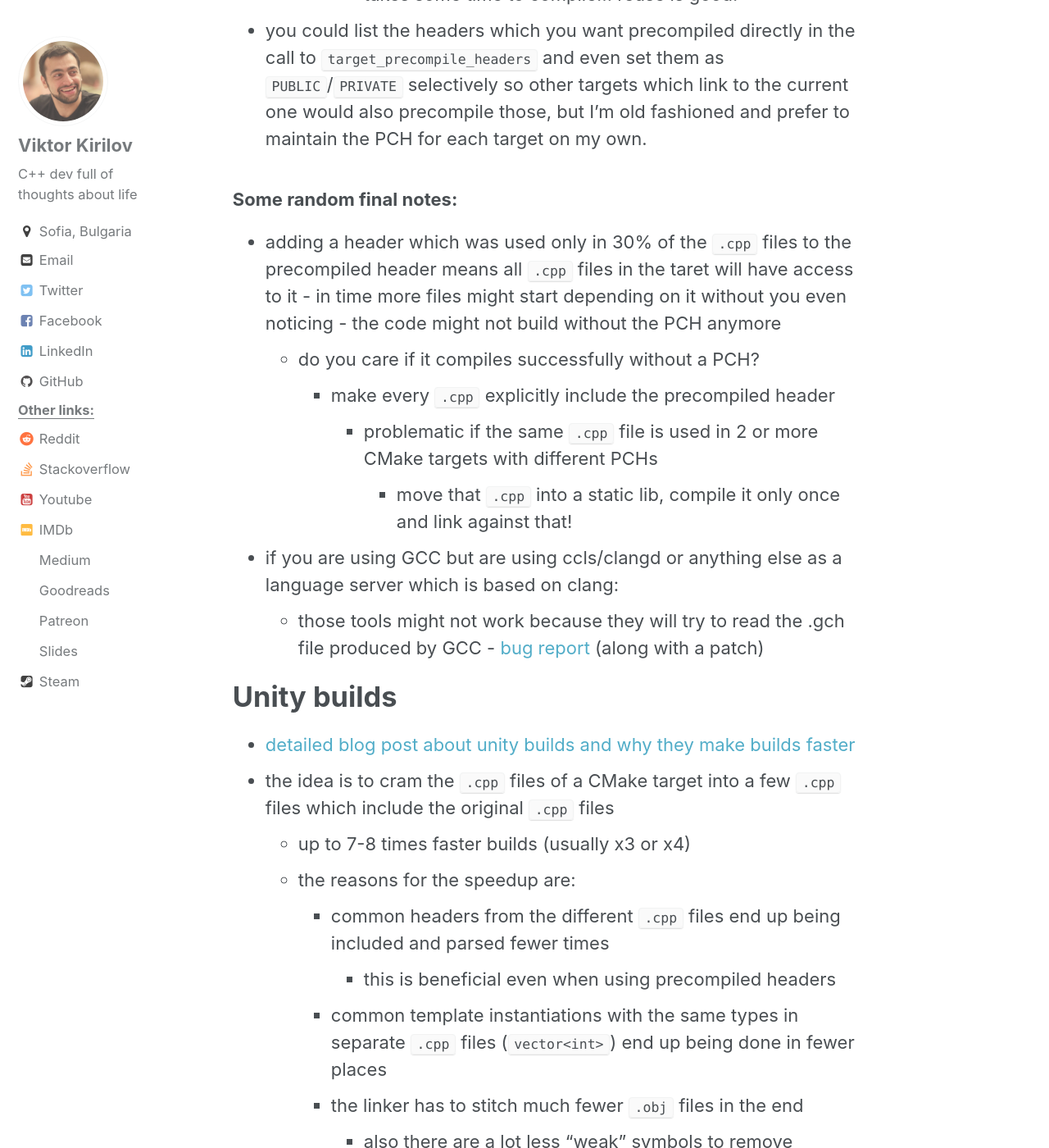
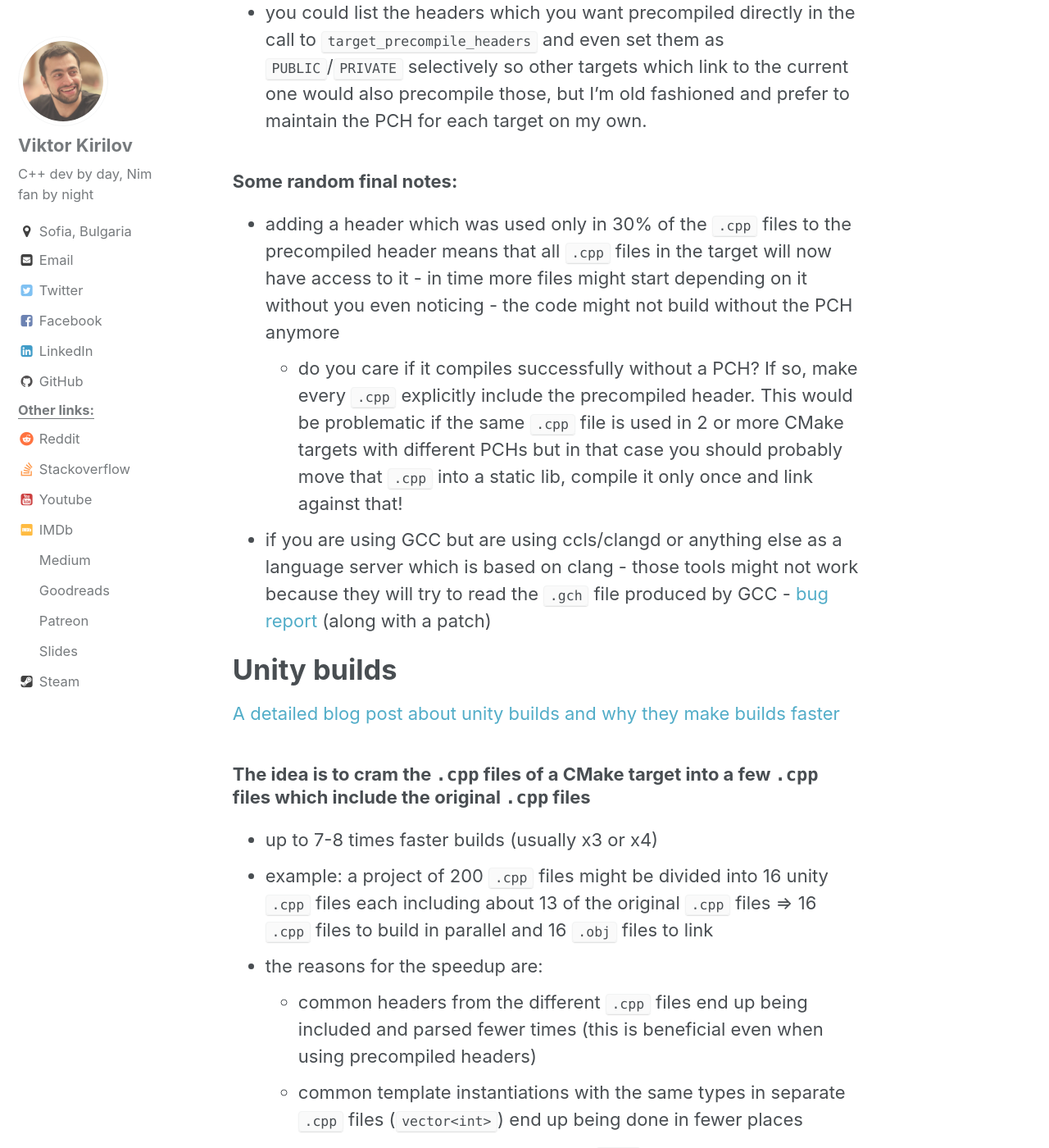
Before and after one commit to onqtam/onqtam.github.io, a Jekyll site: the page built from _posts/2019-12-12-pch-unity-cmake-3-16.md, in a window 1280 px wide and 1400 px high, scrolled down 2455 px. Shown: the whole window at 82% size. Built offline with Jekyll 4.4.1, drawn with Linux system fonts in a browser that asks for light colours; comment, search, counter and statistics services are not loaded; some of the changed text lies outside the part shown.

Commit message:
fixed partially

````diff
--- a/_config.yml
+++ b/_config.yml
@@ -84,7 +84,7 @@ analytics:
 author:
   name             : "Viktor Kirilov"
   avatar           : "/assets/images/me.jpg" # path of avatar image, e.g. "/assets/images/bio-photo.jpg"
-  bio              : "C++ dev full of thoughts about life"
+  bio              : "C++ dev by day, Nim fan by night"
   location         : "Sofia, Bulgaria"
   email            : vik.kirilov@gmail.com
   uri              :
--- a/_pages/about.html
+++ b/_pages/about.html
@@ -3,6 +3,8 @@ permalink: /about
 title: "About"
 excerpt: ""
 ---
+
+<h1>WRONG & OUTDATED! No longer into game development - now into distributed systems & data intensive applications</h1>
 
 Hello! I'm Viktor Kirilov and I'm a C++ developer from Bulgaria. I've set out to build a game development studio for games I'm passionate about. I don't plan on doing this alone - more on that in future posts.
 
--- a/_posts/2019-12-12-pch-unity-cmake-3-16.md
+++ b/_posts/2019-12-12-pch-unity-cmake-3-16.md
@@ -14,8 +14,8 @@ I recently consulted a company on this exact matter - luckily [CMake 3.16 was ju
 
 # Precompiled headers (PCH)
 
-### The idea is to "precompile" a bunch of common header files
-- "precompile" means that the compiler will parse the C++ headers and save its intermediate representation (IR) into a file
+### The idea is to *precompile* a bunch of common header files
+- *precompile* means that the compiler will parse the C++ headers and save its intermediate representation (IR) into a file
     - then when compiling sources that IR will be prepended to them - as if the headers were included
         - the PCH is the first thing each translation unit sees
 - easy to integrate - doesn't require any C++ code changes
@@ -35,90 +35,84 @@ I recently consulted a company on this exact matter - luckily [CMake 3.16 was ju
     - option 2: - [use software to visualize includes & dependencies](https://slides.com/onqtam/faster_builds#/22)
 
 ### How to use
-- [```target_precompile_headers(<my_target> PRIVATE my_pch.h)```](https://cmake.org/cmake/help/v3.16/command/target_precompile_headers.html)
+- [```target_precompile_headers(<my_target> PRIVATE my_pch.h)```](https://cmake.org/cmake/help/latest/command/target_precompile_headers.html)
 - the PCH will be included automatically in every ```.cpp``` file
     - adding a PCH to a target doesn't require that you remove the headers in it from all ```.cpp``` files - the C preprocessor is fast
-- easiest if a single header which includes the common ones - [example](https://github.com/onqtam/game/blob/master/src/precompiled.h)
-    - you could have per-project precompiled header files
-        - or you could [reuse a PCH from one CMake target in another](https://cmake.org/cmake/help/v3.16/command/target_precompile_headers.html#reusing-precompile-headers)
-            - remember that each PCH takes around ~50-200MB and takes some time to compile... reuse is good!
+- easiest if a single header includes the common ones - [example](https://github.com/onqtam/game/blob/master/src/precompiled.h)
+    - you could have per-project precompiled header files or you could [reuse a PCH from one CMake target in another](https://cmake.org/cmake/help/latest/command/target_precompile_headers.html#reusing-precompile-headers) - remember that each PCH takes around ~50-200MB and takes some time to compile... reuse is good!
 - you could list the headers which you want precompiled directly in the call to ```target_precompile_headers``` and even set them as ```PUBLIC```/```PRIVATE``` selectively so other targets which link to the current one would also precompile those, but I'm old fashioned and prefer to maintain the PCH for each target on my own.
 
 ### Some random final notes:
-- adding a header which was used only in 30% of the ```.cpp``` files to the precompiled header means all ```.cpp``` files in the taret will have access to it - in time more files might start depending on it without you even noticing - the code might not build without the PCH anymore
-    - do you care if it compiles successfully without a PCH?
-        - make every ```.cpp``` explicitly include the precompiled header
-            - problematic if the same ```.cpp``` file is used in 2 or more CMake targets with different PCHs
-                - move that ```.cpp``` into a static lib, compile it only once and link against that!
-- if you are using GCC but are using ccls/clangd or anything else as a language server which is based on clang:
-    - those tools might not work because they will try to read the .gch file produced by GCC - [bug report](https://bugs.llvm.org/show_bug.cgi?id=41579) (along with a patch)
+- adding a header which was used only in 30% of the ```.cpp``` files to the precompiled header means that all ```.cpp``` files in the target will now have access to it - in time more files might start depending on it without you even noticing - the code might not build without the PCH anymore
+    - do you care if it compiles successfully without a PCH? If so, make every ```.cpp``` explicitly include the precompiled header. This would be problematic if the same ```.cpp``` file is used in 2 or more CMake targets with different PCHs but in that case you should probably move that ```.cpp``` into a static lib, compile it only once and link against that!
+- if you are using GCC but are using ccls/clangd or anything else as a language server which is based on clang - those tools might not work because they will try to read the ```.gch``` file produced by GCC - [bug report](https://bugs.llvm.org/show_bug.cgi?id=41579) (along with a patch)
 
 # Unity builds
 
-- [detailed blog post about unity builds and why they make builds faster](http://onqtam.com/programming/2018-07-07-unity-builds/)
-- the idea is to cram the ```.cpp``` files of a CMake target into a few ```.cpp``` files which include the original ```.cpp``` files
-    - up to 7-8 times faster builds (usually x3 or x4)
-    - the reasons for the speedup are:
-        - common headers from the different ```.cpp``` files end up being included and parsed fewer times
-            - this is beneficial even when using precompiled headers
-        - common template instantiations with the same types in separate ```.cpp``` files (```vector<int>```) end up being done in fewer places
-        - the linker has to stitch much fewer ```.obj``` files in the end
-            - also there are a lot less "weak" symbols to remove
-                - "inline"/template functions from headers end up in every ```.obj``` => linkers remove all duplicates and leave just 1
-        - less compiler invocations and less ```.obj``` files are written to disk
-            - even incremental builds (changing a single .cpp) will probably be faster (even though you compile more ```.cpp``` files together)
-    - example: a project of 200 ```.cpp``` files might be divided into 16 unity ```.cpp``` files each including about 13 ```.cpp``` files
-        - => 16 ```.cpp``` files to build in parallel and 16 ```.obj``` files to link
-    - [uncovers ODR violations](https://stackoverflow.com/questions/31722473)
-    - runtime (final binary) might be faster (free LTO!) - because the compiler sees more symbols from different ```.cpp``` files together
-- how to use
-    - CMake 3.16 adds the ```UNITY_BUILD``` target property
-        - make sure to read this page: https://cmake.org/cmake/help/latest/prop_tgt/UNITY_BUILD.html
-        - you can set this property per target explicitly
-            - set_target_properties(<target> PROPERTIES UNITY_BUILD ON)
-            - or set it globally: ```set(CMAKE_UNITY_BUILD ON)``` (or call CMake with ```-DCMAKE_UNITY_BUILD=ON```)
-                - and then you can explicitly disable it for just a few targets by setting their property
-    - the order in which the ```.cpp``` files go into the batches depends on the order they were given to a target in add_library/add_executable
-    - if for some reason 2 ```.cpp``` files are hard to compile together they can be separated in different batches
-        - or one of them can be excluded by setting the SKIP_UNITY_BUILD_INCLUSION property on it
-            - https://cmake.org/cmake/help/latest/prop_sf/SKIP_UNITY_BUILD_INCLUSION.html
-    - about 10-20 ```.cpp``` files per unity is the most optimal
-        - this is controlled through the UNITY_BUILD_BATCH_SIZE target property - default is 8
-            - https://cmake.org/cmake/help/v3.16/prop_tgt/UNITY_BUILD_BATCH_SIZE.html
-            - can be set globally with CMAKE_UNITY_BUILD_BATCH_SIZE
-        - don't worry if a target has few ```.cpp``` files - if it has >1 ```.cpp``` file it would benefit from a unity build
-            - also a good build system such as ninja will schedule ```.obj``` files from different targets to be compiled in parallel
-    - the unity .cxx files will go in the build directory - you don't have to maintain them or add them to source control
-- initial problems when trying to compile a project as unity
-    - some headers will be missing include guards or ```#pragma once```
-    - there will be static globals (or in anonymous namespaces) in different ```.cpp``` files with identical names - those would clash
-        - either rename them or put such globals into an additional namespace - perhaps with the name of the file: GRAPH_VISITOR_CPP
-            - putting static symbols inside of a named namespace keeps their linkage to "internal" (same with nesting anonymous namespaces into named ones)
-    - there will be symbol ambiguities
-        - mostly because some ```.cpp``` file uses a namespace, and then some other ```.cpp``` file which ends up in the same unity ```.cpp``` cannot compile
-        - either remove the ```using namespace ...``` stuff or fully qualify symbols where necessary (can use ```::``` to mean *from global scope*)
-    - some macros might have to be explicitly #undef-ed at the end of the ```.cpp``` files where they are defined/used
-        - or rewritten to C++ constructs - macros are $h1t anyway
-    - another more obscure possible problem:
-        - if a static library gets built as a unity build - there are fewer ```.obj``` files stitched together
-            - if some other target links to the static library and uses only some symbols - from a few of the original ```.obj``` files
-                - it might no longer link because now there are other symbols in the same ```.obj``` file where the needed symbols reside
-                    - those other symbols might need some other symbols which are in some other static library
-                    - solution: find what else needs to be linked against - because of this newly dragged dependency
-    - unity build failures are rare after the initial cleanup (and if everyone uses unity builds locally there wouldn't be any)
-    - it took me about 3-4 full days to compile about 2000 ```.cpp``` files in 20 different CMake targets to unity in my current company
-        - there was plenty of 10+ year old code
-- recommended way to go about it
+[A detailed blog post about unity builds and why they make builds faster](http://onqtam.com/programming/2018-07-07-unity-builds/)
+
+### The idea is to cram the ```.cpp``` files of a CMake target into a few ```.cpp``` files which include the original ```.cpp``` files
+- up to 7-8 times faster builds (usually x3 or x4)
+- example: a project of 200 ```.cpp``` files might be divided into 16 unity ```.cpp``` files each including about 13 of the original ```.cpp``` files => 16 ```.cpp``` files to build in parallel and 16 ```.obj``` files to link
+- the reasons for the speedup are:
+    - common headers from the different ```.cpp``` files end up being included and parsed fewer times (this is beneficial even when using precompiled headers)
+    - common template instantiations with the same types in separate ```.cpp``` files (```vector<int>```) end up being done in fewer places
+    - the linker has to stitch much fewer ```.obj``` files in the end - there are a lot less *weak* symbols to remove (*inline*/template functions from headers end up in every ```.obj``` => linkers remove all duplicates and leave just 1)
+        - surprisingly incremental builds (changing a single ```.cpp```) will probably also be faster (even though you compile more ```.cpp``` files together) instead of slower - precisely because of the reduced number of *weak* duplicated symbols!
+    - less compiler invocations and less ```.obj``` files are written to disk
+- [uncovers ODR violations](https://stackoverflow.com/questions/31722473)
+- runtime (final binary) might be faster (free LTO!) - because the compiler sees more symbols from different ```.cpp``` files together
+
+### How to use
+- CMake 3.16 adds the ```UNITY_BUILD``` target property
+    - make sure to read this page: https://cmake.org/cmake/help/latest/prop_tgt/UNITY_BUILD.html
+    - you can set this property per target explicitly
+        - set_target_properties(<target> PROPERTIES UNITY_BUILD ON)
+        - or set it globally: ```set(CMAKE_UNITY_BUILD ON)``` (or call CMake with ```-DCMAKE_UNITY_BUILD=ON```)
+            - and then you can explicitly disable it for just a few targets by setting their property
+- the order in which the ```.cpp``` files go into the batches depends on the order they were given to a target in add_library/add_executable
+- if for some reason 2 ```.cpp``` files are hard to compile together they can be separated in different batches
+    - or one of them can be excluded by setting the SKIP_UNITY_BUILD_INCLUSION property on it
+        - https://cmake.org/cmake/help/latest/prop_sf/SKIP_UNITY_BUILD_INCLUSION.html
+- about 10-20 ```.cpp``` files per unity is the most optimal
+    - this is controlled through the [```UNITY_BUILD_BATCH_SIZE```](https://cmake.org/cmake/help/latest/prop_tgt/UNITY_BUILD_BATCH_SIZE.html) target property - default is 8 (can be set globally with [```CMAKE_UNITY_BUILD_BATCH_SIZE```]https://cmake.org/cmake/help/latest/variable/CMAKE_UNITY_BUILD_BATCH_SIZE.html())
+    - don't worry if a target has few ```.cpp``` files - if it has >1 ```.cpp``` file it would benefit from a unity build
+        - also a good build system such as ninja will schedule ```.obj``` files from different targets to be compiled in parallel
+- the unity ```.cxx``` files will go in the build directory - you don't have to maintain them or add them to source control
+
+### Initial problems when trying to compile a project as unity
+- some headers will be missing include guards or ```#pragma once```
+- there will be static globals (or in anonymous namespaces) in different ```.cpp``` files with identical names - those would clash
+    - either rename them or put such globals into an additional namespace - perhaps with the name of the file: GRAPH_VISITOR_CPP
+        - putting static symbols inside of a named namespace keeps their linkage to *internal* (same with nesting anonymous namespaces into named ones)
+- there will be symbol ambiguities
+    - mostly because some ```.cpp``` file uses a namespace, and then some other ```.cpp``` file which ends up in the same unity ```.cpp``` cannot compile
+    - either remove the ```using namespace ...``` stuff or fully qualify symbols where necessary (can use ```::``` to mean *from global scope*)
+- some macros might have to be explicitly #undef-ed at the end of the ```.cpp``` files where they are defined/used
+    - or rewritten to C++ constructs - macros are $h1t anyway
+- another more obscure possible problem:
+    - if a static library gets built as a unity build - there are fewer ```.obj``` files stitched together
+        - if some other target links to the static library and uses only some symbols - from a few of the original ```.obj``` files
+            - it might no longer link because now there are other symbols in the same ```.obj``` file where the needed symbols reside
+                - those other symbols might need some other symbols which are in some other static library
+                - solution: find what else needs to be linked against - because of this newly dragged dependency
+- unity build failures are rare after the initial cleanup (and if everyone uses unity builds locally there wouldn't be any)
+- it took me about 3-4 full days to compile about 2000 ```.cpp``` files in 20 different CMake targets to unity in my current company
+    - there was plenty of 10+ year old code
+
+### Recommended way to go about it
     - I would recommend trying targets 1 by 1 by setting their target property UNITY_BUILD to ON - and not to enable it globally directly
     - start with low batching - get the project to compile with 4 ```.cpp``` files per unity, then increase
     - if you desire to have 20 ```.cpp``` files per batch in the end - go to atleast 40-50, clean the errors and then move back to 20
         - ==> future problems will be less likely - when a new ```.cpp``` file is added somewhere and changes which ```.cpp``` files get paired together
     - unity builds should eventually become the default mode for building for all developers
         - there should be a separate CI build that checks that the project still compiles not as unity - checks for missing includes.
+
+### Some random final notes:
 - if you are using CMAKE_EXPORT_COMPILE_COMMANDS=ON you get a file called ```compile_commands.json``` generated by CMake in the build folder
     - that file contains compile commands for each translation unit - with all definitions and includes
     - that file is used by tools such as ccls/cquery/clangd - language servers which are usually integrated with editors and IDEs such as vim/emacs/VSCode for intellisense (code completion, refactoring and syntax highlighting)
-        - when using unity builds the build information there will not contain compile commands for the specific ```.cpp``` files but only for the actual unity .cxx files - tools such as ccls and cquery might stop working correctly
+        - when using unity builds the build information there will not contain compile commands for the specific ```.cpp``` files but only for the actual unity ```.cxx``` files - tools such as ccls and cquery might stop working correctly
             - in my current company we have a script which calls cmake - this is what we do:
                 - call CMake once with disabled unity builds + to generate the compile_commands.json file
                 - call CMake again with unity builds enabled + no generation for that file
````
Also changed, not shown: other parts of _posts/2019-12-12-pch-unity-cmake-3-16.md (+2 -2 lines).
